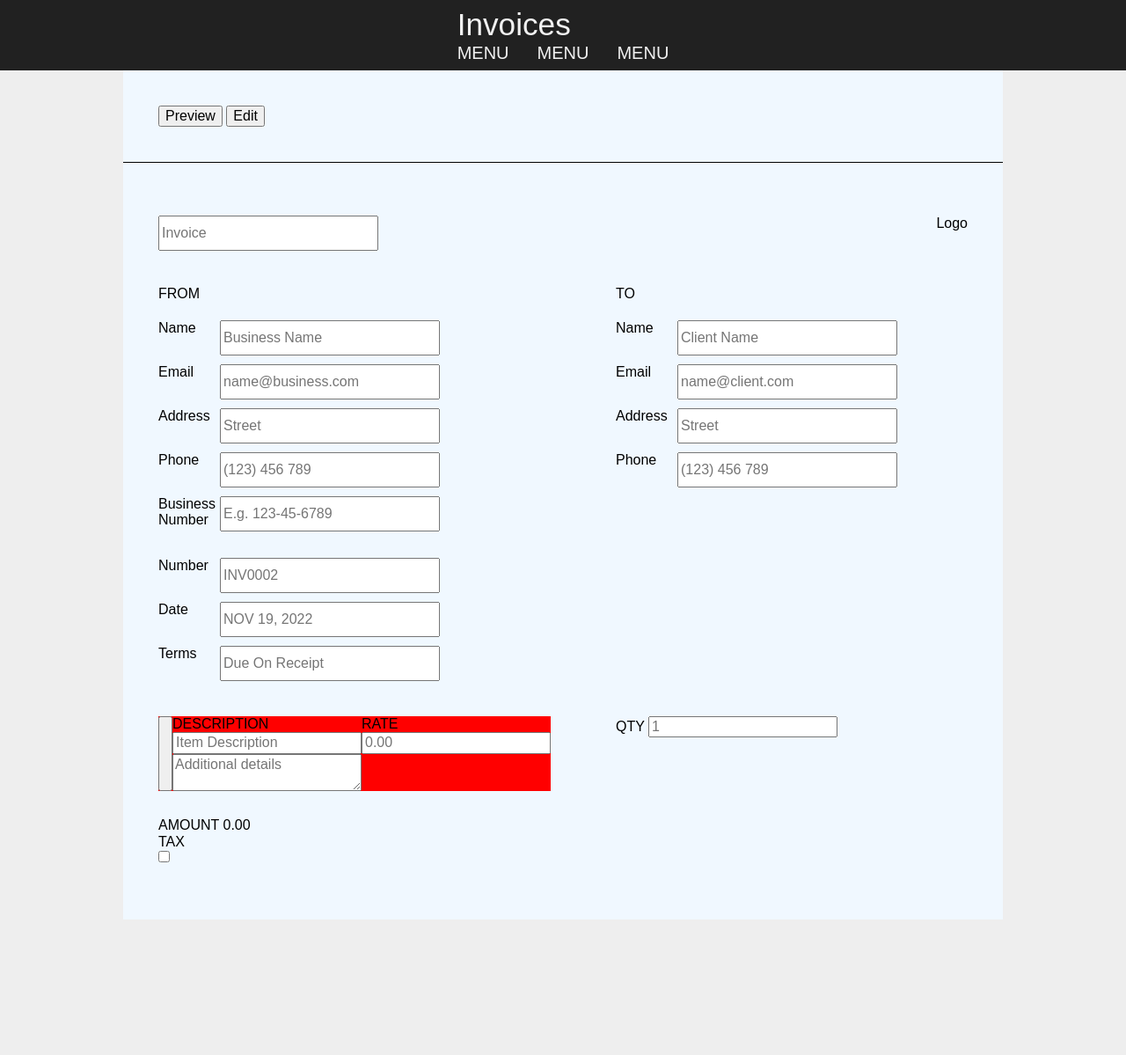
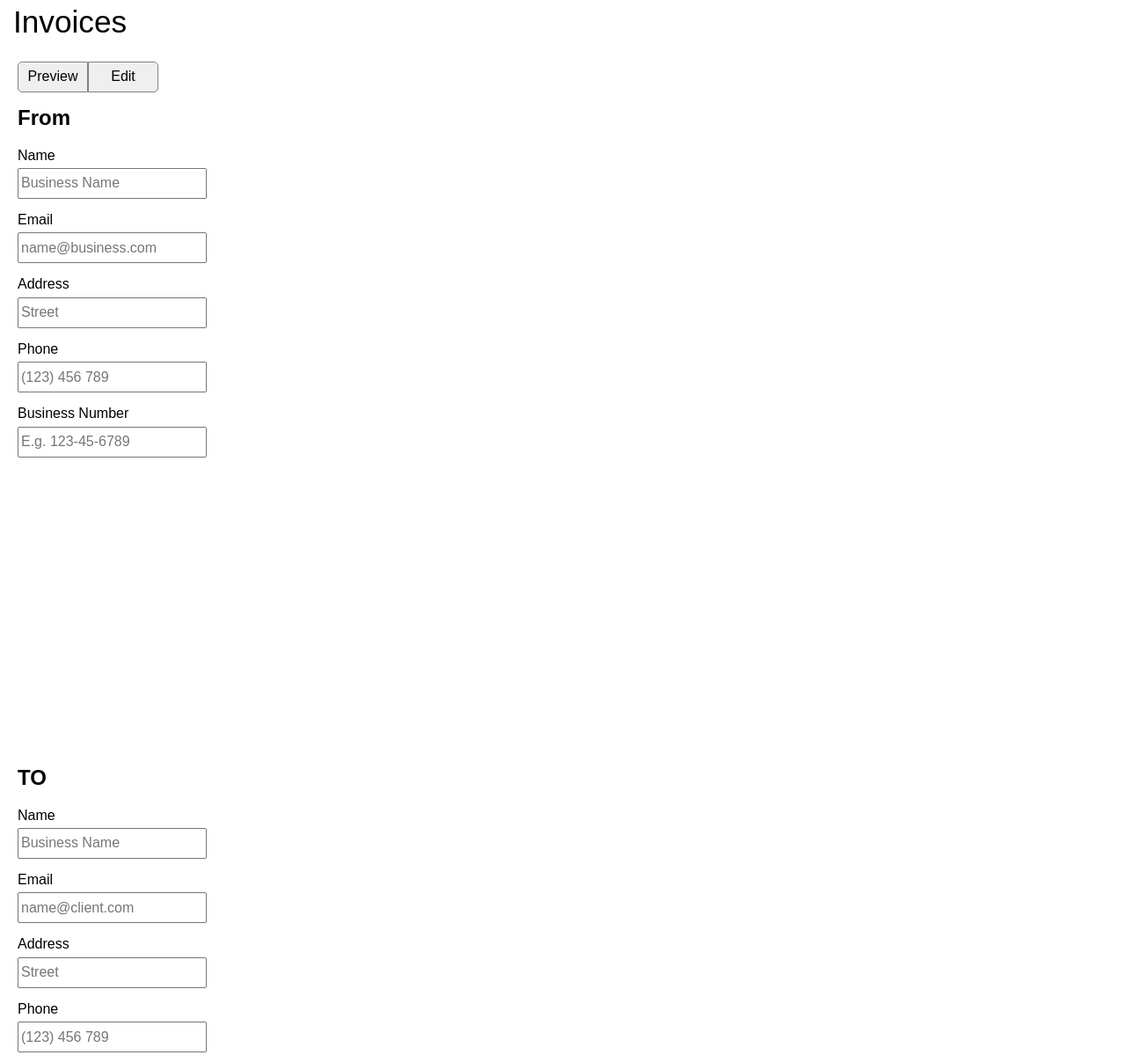
Before and after one commit to potocki92/invoices__web, a plain HTML site: page index.html in a window 1280 px wide. Shown: the top 1199 px of the page at 88% size. Before the commit the page ends 1045 px from the top, so only its background shows below. Drawn offline with nearby package versions, Linux system fonts and the light colour scheme; a web font is replaced by a local one.

Commit message:
new commit

```diff
--- a/index.html
+++ b/index.html
@@ -20,189 +20,118 @@
     <!-- <link rel="stylesheet" href="./css/style.css" /> -->
   </head>
   <body>
-    <!--start header -->
     <header class="header">
-      <!-- CONTAINER (MIN-WIDTH)-->
-      <div class="container">
-        <!--start logo-->
-        <div class="header__logo">Invoices</div>
-        <!--end logo-->
-        <!--start navigation-->
+      <span class="header__logo">Invoices</span>
       <nav class="header__navigation">
         <ul class="header__list list">
-            <li class="header__item item">
-              <a class="header__link link" href="#">MENU</a>
+          <li class="header__item item">HOME</li>
+          <li class="header__item item">HOME</li>
+          <li class="header__item item">HOME</li>
+        </ul>
+      </nav>
+    </header>
+    <main>
+      <div class="page">
+        <!-- container with buttons -->
+
+        <!-- container with forms -->
+        <div class="invoices">
+          <div class="buttons">
+            <ul class="buttons__list list">
+              <li class="buttons__item item">
+                <button class="button button--first">Preview</button>
               </li>
-            <li class="header__item item">
-              <a class="header__link link" href="#">MENU</a>
-            </li>
-            <li class="header__item item">
-              <a class="header__link link" href="#">MENU</a>
+              <li class="buttons__item item">
+                <button class="button button--second">Edit</button>
               </li>
             </ul>
-        </nav>
-      </div>
-      <!--end navigation-->
-    </header>
-    <!--end header-->
-    <!-- CONTAINER (MIN-WIDTH)-->
-
-    <!-- start invoices section -->
-    <div class="page">
-      <!-- start buttons list -->
-      <div class="page__buttons">
-        <button class="page__button button">Preview</button>
-        <button class="page__button button">Edit</button>
           </div>
 
-      <div class="invoices">
-        <!--START SECTION WITH INVOICES NAME AND LOGO -->
-        <section class="invoices__section">
-          <div class="section--logo">
-            <form class="section__form">
-              <input class="section__input input" placeholder="Invoice" />
-            </form>
-            <div class="section__logo">Logo</div>
-          </div>
-        </section>
-        <!-- START SECTION WITH "FROM/TO" FORMS -->
-
-        <section class="invoices__section">
-          <div class="section">
-            <span class="section__text">FROM</span>
-            <form class="section__form">
-              <ul class="section__list list">
-                <li class="section__item item">
-                  <span class="section__text">Name</span>
-                  <input class="section__input" placeholder="Business Name" />
+          <div class="scroller">
+            <section class="section section--from">
+              <h2 clss="section__heading">From</h2>
+              <!-- form container -->
+              <form class="form">
+                <ul class="form__list list">
+                  <li class="form__item item">
+                    <span class="form__text">Name</span>
+                    <input class="form__input" placeholder="Business Name" />
                   </li>
-                <li class="section__item item">
-                  <span class="section__text">Email</span>
+                  <li class="form__item item">
+                    <span class="form__text">Email</span>
                     <input
-                    class="section__input"
+                      class="form__input"
                       placeholder="name@business.com"
                     />
                   </li>
-                <li class="section__item item">
-                  <span class="section__text">Address</span>
-                  <input class="section__input" placeholder="Street" />
+                  <li class="form__item item">
+                    <span class="form__text">Address</span>
+                    <input class="form__input" placeholder="Street" />
                   </li>
-                <li class="section__item item">
-                  <span class="section__text">Phone</span>
-                  <input class="section__input" placeholder="(123) 456 789" />
+                  <li class="form__item item">
+                    <span class="form__text">Phone</span>
+                    <input class="form__input" placeholder="(123) 456 789" />
                   </li>
-                <li class="section__item item">
-                  <span class="section__text">Business Number</span>
-                  <input
-                    class="section__input"
-                    placeholder="E.g. 123-45-6789"
-                  />
+                  <li class="form__item item">
+                    <span class="form__text">Business Number</span>
+                    <input class="form__input" placeholder="E.g. 123-45-6789" />
                   </li>
                 </ul>
               </form>
-          </div>
-          <div class="section">
-            <span class="section__text">TO</span>
-            <form class="section__form">
-              <ul class="section__list list">
-                <li class="section__item item">
-                  <span class="section__text">Name</span>
-                  <input class="section__input" placeholder="Client Name" />
+            </section>
+
+            <section class="section section--to">
+              <h2 clss="section__heading">TO</h2>
+              <!-- form container -->
+              <form class="form">
+                <ul class="form__list list">
+                  <li class="form__item item">
+                    <span class="form__text">Name</span>
+                    <input class="form__input" placeholder="Business Name" />
                   </li>
-                <li class="section__item item">
-                  <span class="section__text">Email</span>
-                  <input class="section__input" placeholder="name@client.com" />
+                  <li class="form__item item">
+                    <span class="form__text">Email</span>
+                    <input class="form__input" placeholder="name@client.com" />
                   </li>
-                <li class="section__item item">
-                  <span class="section__text">Address</span>
-                  <input class="section__input" placeholder="Street" />
+                  <li class="form__item item">
+                    <span class="form__text">Address</span>
+                    <input class="form__input" placeholder="Street" />
                   </li>
-                <li class="section__item item">
-                  <span class="section__text">Phone</span>
-                  <input class="section__input" placeholder="(123) 456 789" />
+                  <li class="form__item item">
+                    <span class="form__text">Phone</span>
+                    <input class="form__input" placeholder="(123) 456 789" />
                   </li>
                 </ul>
               </form>
-          </div>
-          <div class="section">
-            <form class="section__form">
-              <ul class="section__list list">
-                <li class="section__item item">
-                  <span class="section__text">Number</span>
-                  <input class="section__input" placeholder="INV0002" />
+            </section>
+
+            <section class="section section--to">
+              <h2 clss="section__heading">TO</h2>
+              <!-- form container -->
+              <form class="form">
+                <ul class="form__list list">
+                  <li class="form__item item">
+                    <span class="form__text">Name</span>
+                    <input class="form__input" placeholder="Business Name" />
                   </li>
-                <li class="section__item item">
-                  <span class="section__text">Date</span>
-                  <input class="section__input" placeholder="NOV 19, 2022" />
+                  <li class="form__item item">
+                    <span class="form__text">Email</span>
+                    <input class="form__input" placeholder="name@client.com" />
                   </li>
-                <li class="section__item item">
-                  <span class="section__text">Terms</span>
-                  <input class="section__input" placeholder="Due On Receipt" />
+                  <li class="form__item item">
+                    <span class="form__text">Address</span>
+                    <input class="form__input" placeholder="Street" />
+                  </li>
+                  <li class="form__item item">
+                    <span class="form__text">Phone</span>
+                    <input class="form__input" placeholder="(123) 456 789" />
                   </li>
                 </ul>
               </form>
-          </div>
             </section>
-        <!-- START SECTION WITH SUPPLIES -->
-
-        <section class="invoices__section">
-          <div class="section--supplies description">
-            <button class="description__button"></button>
-            <div class="supplies__container">
-              <span class="description__text supplies__text">DESCRIPTION</span>
-              <form class="description__form supplies__form">
-                <input
-                  type="text"
-                  class="description__input"
-                  placeholder="Item Description"
-                />
-                <textarea
-                  type="text"
-                  class="description__area"
-                  placeholder="Additional details"
-                ></textarea>
-              </form>
-            </div>
-            <div class="supplies__container">
-              <span class="rate__text supplies__text">RATE</span>
-              <input
-                type="text"
-                class="rate__input"
-                placeholder="0.00"
-              />
-            </div>
-          </div>
-
-          <div class="section">
-            <div class="section__qty">
-              <span class="wrapper__text--absolute">QTY</span>
-              <input
-                type="text"
-                class="wrapper__input wrapper__input--qty"
-                placeholder="1"
-              />
-            </div>
-          </div>
-
-          <div class="section">
-            <div class="section__amount">
-              <div class="wrapper__box">
-                <span class="wrapper__text--absolute">AMOUNT</span>
-                <label class="wrapper__label wrapper__input--qty">0.00</label>
-              </div>
-              <div class="wrapper__box">
-                <span class="wrapper__text--absolute">TAX</span>
-                <div class="checkbox__box">
-                  <input type="checkbox" class="wrapper__checkbox" />
           </div>
         </div>
       </div>
-            <!-- <div class="wrapper"></div> -->
-          </div>
-        </section>
-      </div>
-      <!-- end main invoice forms -->
-    </div>
-    <!-- end invoices section -->
+    </main>
   </body>
 </html>
--- a/sass/_general.scss
+++ b/sass/_general.scss
@@ -29,28 +29,22 @@ span {
 ============================================= */
 body {
   font-family: "Encode Sans Condensed", sans-serif;
-  background-color: #eee;
 }
 
 /* LI
 ============================================= */
-.item {
+li {
   list-style: none;
 }
 
 /* A HREF
 ============================================= */
-.link {
-  text-decoration: none;
+
+/* SMOOTH SCROLL
+============================================= */
+
+html {
+  overflow-y: scroll;
+  scroll-behavior: smooth;
+  scroll-snap-type: y mandatory;
 }
-
-.form {
-  display: flex;
-  flex-direction: column;
-  gap: 15px;
-}
-
-.title {
-  padding-bottom: 20px;
-  color: #212121;
-}
--- a/sass/components/_header.scss
+++ b/sass/components/_header.scss
@@ -2,11 +2,9 @@
   /* main header container
   ============================*/
   display: flex;
-  justify-content: space-around;
+  padding: 15px;
   align-items: center;
-  background-color: #212121;
-  color: #f1f1f1;
-  height: 80px;
+  height: 50px;
   &__logo {
     /* logo
     ============================*/
@@ -15,7 +13,7 @@
   &__navigation {
     /* navigation
     ============================*/
-    display: flex;
+    display: none;
   }
   &__list {
     /* navigation list
--- a/sass/sections/_section.scss
+++ b/sass/sections/_section.scss
@@ -1,78 +1,75 @@
-@mixin paddingPage() {
-  padding: 40px;
+@mixin flex__column() {
+  display: flex;
+  flex-direction: column;
 }
 
-/* main page with buttons and all sections with forms */
 .page {
-  width: 1000px;
-  background-color: aliceblue;
-  margin: 0 auto;
-  &__buttons {
-    @include paddingPage();
+  @include flex__column();
+
+  gap: 20px;
+}
+
+/*
+  Buttons page
+=============================*/
+.buttons {
+  position: fixed;
+  height: 35px;
+}
+.buttons__list {
+  display: flex;
+}
+
+.invoices {
+  /* 100vh - height from header */
+  // height: calc(100vh - 50px);
+
+  padding: 20px;
+  display: flex;
+  flex-wrap: wrap;
+}
+/*
+  Class section from invoices
+=============================*/
+
+.section {
+  padding: 50px 0;
+  @include flex__column();
+  height: calc(100vh - 50px);
+  width: 100%;
+  gap: 20px;
+}
+.form {
+  &__list {
+    @include flex__column();
+    gap: 15px;
+  }
+
+  &__item {
+    @include flex__column();
+    gap: 5px;
   }
 }
 
-/* container with forms */
-.invoices {
-  display: flex;
-  flex-direction: column;
-  @include paddingPage();
-  border-top: 1px solid;
+/*
+  Inputs
+=============================*/
+.form__input {
+  height: 35px;
+}
 
-  &__section {
-    padding: 20px 0;
-    display: flex;
-    flex-wrap: wrap;
-    justify-content: space-between;
-    gap: 30px;
+/*
+  Buttons
+=============================*/
+.button {
+  width: 80px;
+  height: 35px;
+  border: 1px solid gray;
+
+  &--first {
+    border-radius: 5px 0 0 5px ;
+  }
+  &--second {
+    border-radius: 0 5px 5px 0 ;
   }
 }
-
-/* all sections from invoices */
-.section {
-  width: 400px;
-  display: flex;
-  gap: 20px;
-  flex-direction: column;
-  /* first sections from invoices */
-  /* with logo and invoices input */
-  &--logo {
-    width: 100%;
-    display: flex;
-    justify-content: space-between;
-  }
-
-  &__list {
-    display: flex;
-    flex-direction: column;
-    gap: 10px;
-  }
-
-  &__text {
-    width: 50px;
-    display: flex;
-    flex-wrap: wrap;
-  }
-  &__item {
-    display: flex;
-    gap: 20px;
-  }
-
-  &__input {
-    height: 40px;
-    width: 250px;
-  }
-  &--supplies {
-    display: flex;
-    background-color: red;
-  }
-}
-.supplies__container {
-  display: flex;
-  flex-direction: column;
-
-  .supplies__form {
-    display: flex;
-    flex-direction: column;
-  }
-}
```
Also changed, not shown: css/main.min.css, 1 other file. Lines whose indentation alone changed are shown as unchanged.
